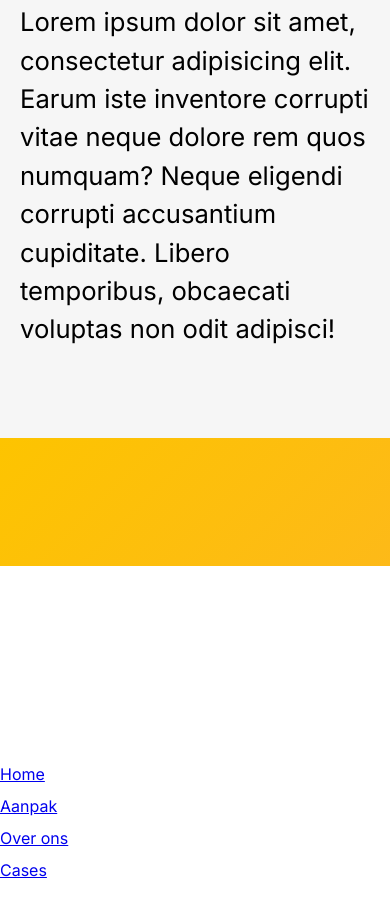
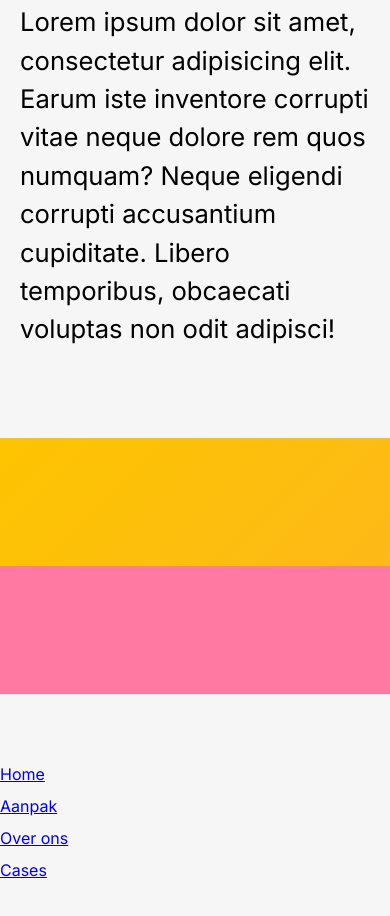
Before and after one commit to tjerk-git/PGGUM, a plain HTML site: page index.html in a window 390 px wide. Shown: the part 4426-5342 px from the top of the page. Drawn offline with Linux system fonts and the light colour scheme.

Commit message:
more stuff

```diff
--- a/css/site.css
+++ b/css/site.css
@@ -46,6 +46,10 @@ p{
 
 .column{
   padding-left: 2rem;
+}
+
+.split{
+  width:50%;
 }
 
 .full-width{
@@ -128,6 +132,10 @@ p{
     background-color: #F6F6F6;
 }
 
+footer{
+  display:flex;
+}
+
 @keyframes gradient {
     0% {
         background-position:0 50%
@@ -152,4 +160,11 @@ p{
     width: 100%;
     padding-left: 0;
   }
+
+  footer{
+    flex-direction: column;
+  }
+  .split{
+    width: 100%;
+  }
 }
--- a/index.html
+++ b/index.html
@@ -107,10 +107,10 @@
         </article>
       </section>
       <footer>
-        <section class="split">
+        <section class="split pink">
 
         </section>
-        <section class="split">
+        <section class="split grey">
           <nav class="">
             <ul class="">
               <li>
```
